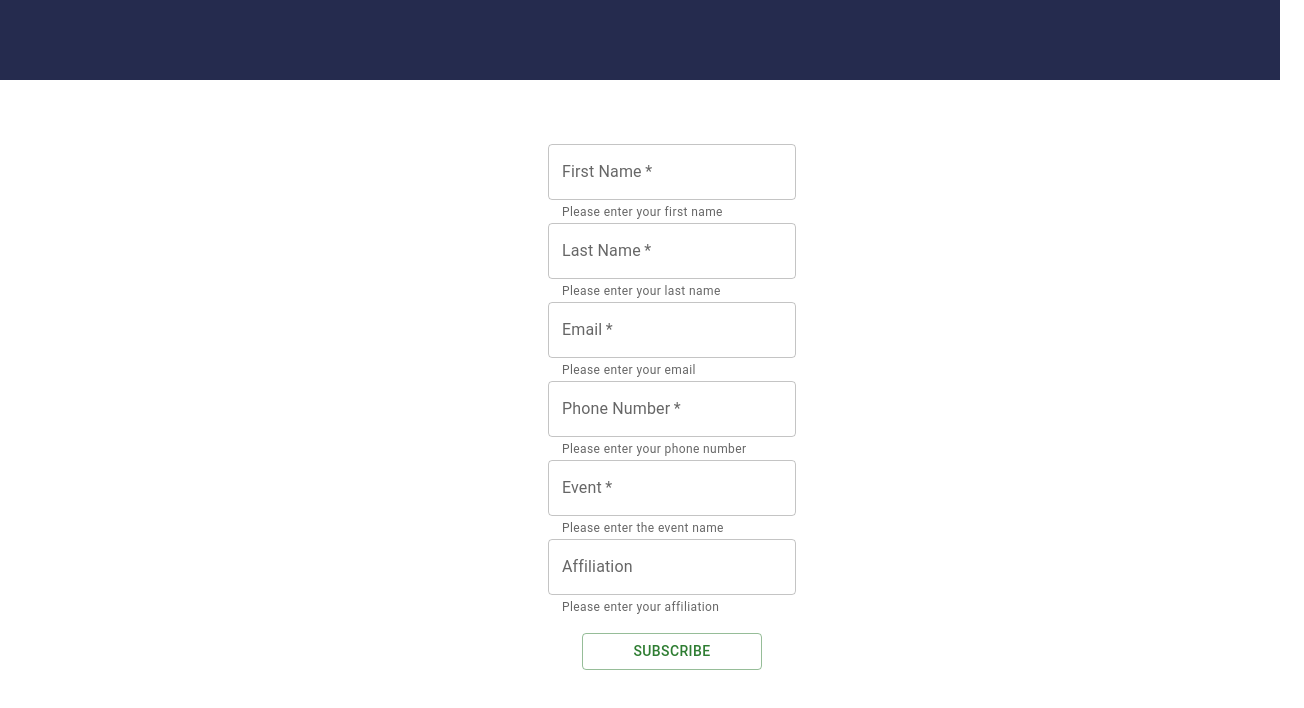
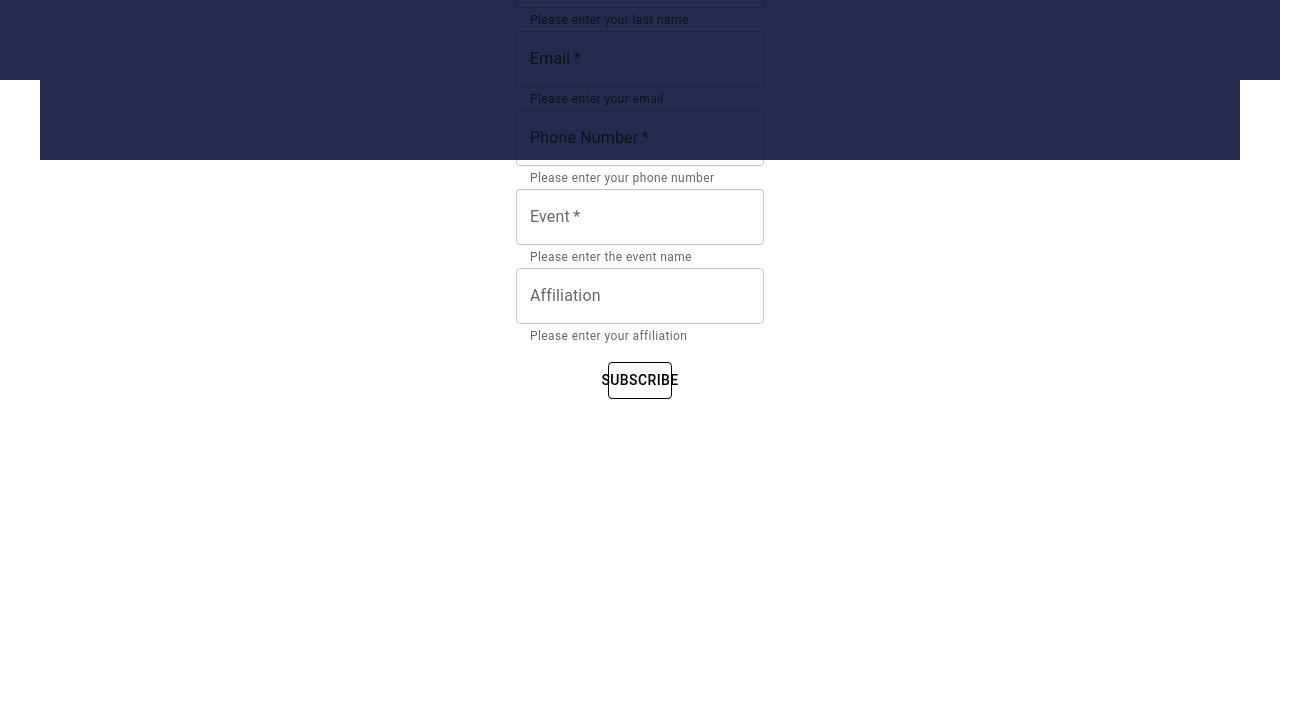
Before and after one commit to DanteCady/StartupWeekPlatform, a React (Create React App) app: page / in a window 1280 px wide. Shown: the top 708 px of the page, 1304 px wide, since content can reach past the window. Built offline with nearby package versions, Linux system fonts and the light colour scheme.

Commit message:
Updated layout of main page to shift form to left side of viewport

```diff
--- a/src/components/form.js
+++ b/src/components/form.js
@@ -31,7 +31,7 @@ const FormComponent = ({ formConfig }) => {
                     <Button
                     type="submit"
                     variant="outlined"
-                    color="success"
+                    color="#252b4e"
                     sx={{
                         marginTop: '1rem',
                         width: '15%',
--- a/src/components/header.js
+++ b/src/components/header.js
@@ -1,6 +1,6 @@
 import React from 'react'
 import { Box } from '@mui/material';
-
+import Logo from '../assets/2024-RI-startup-week-logo.png';
 
 const Header = () => {
   return (
@@ -15,7 +15,6 @@ const Header = () => {
         height: '80px',
     }}
     >
-
     </Box>
   )
 }
--- a/src/views/home/page.js
+++ b/src/views/home/page.js
@@ -1,15 +1,36 @@
-import React from 'react'
+import React from 'react';
 import { TextField, Button, Box, Typography } from '@mui/material';
 import FormComponent from '../../components/form';
-import {eventRegistrationForm} from '../../utils/formConfiguration';
-
+import { eventRegistrationForm } from '../../utils/formConfiguration';
 
 const page = () => {
-  return (
-    <Box>
-        <FormComponent formConfig={eventRegistrationForm()} />
-    </Box>
-  )
-}
+	return (
+		<>
+        {/* Main page container*/}
+			<Box
+				sx={{
+					display: 'flex',
+					flexDirection: 'row',
+					alignItems: 'center',
+					justifyContent: 'center',
+					width: '100%',
+					backgroundColor: '#252b4e',
+					height: '80px',
+				}}
+			>
+                {/* Form container */}
+				<Box
+					sx={{
+						display: 'flex',
+						float: 'left',
+					}}
+				>
+                    {/* Form component with props passed from event registration form*/}
+					<FormComponent formConfig={eventRegistrationForm()} />
+				</Box>
+			</Box>
+		</>
+	);
+};
 
-export default page
+export default page;
```
Also changed, not shown: src/assets/2024-RI-startup-week-logo.png (added).
